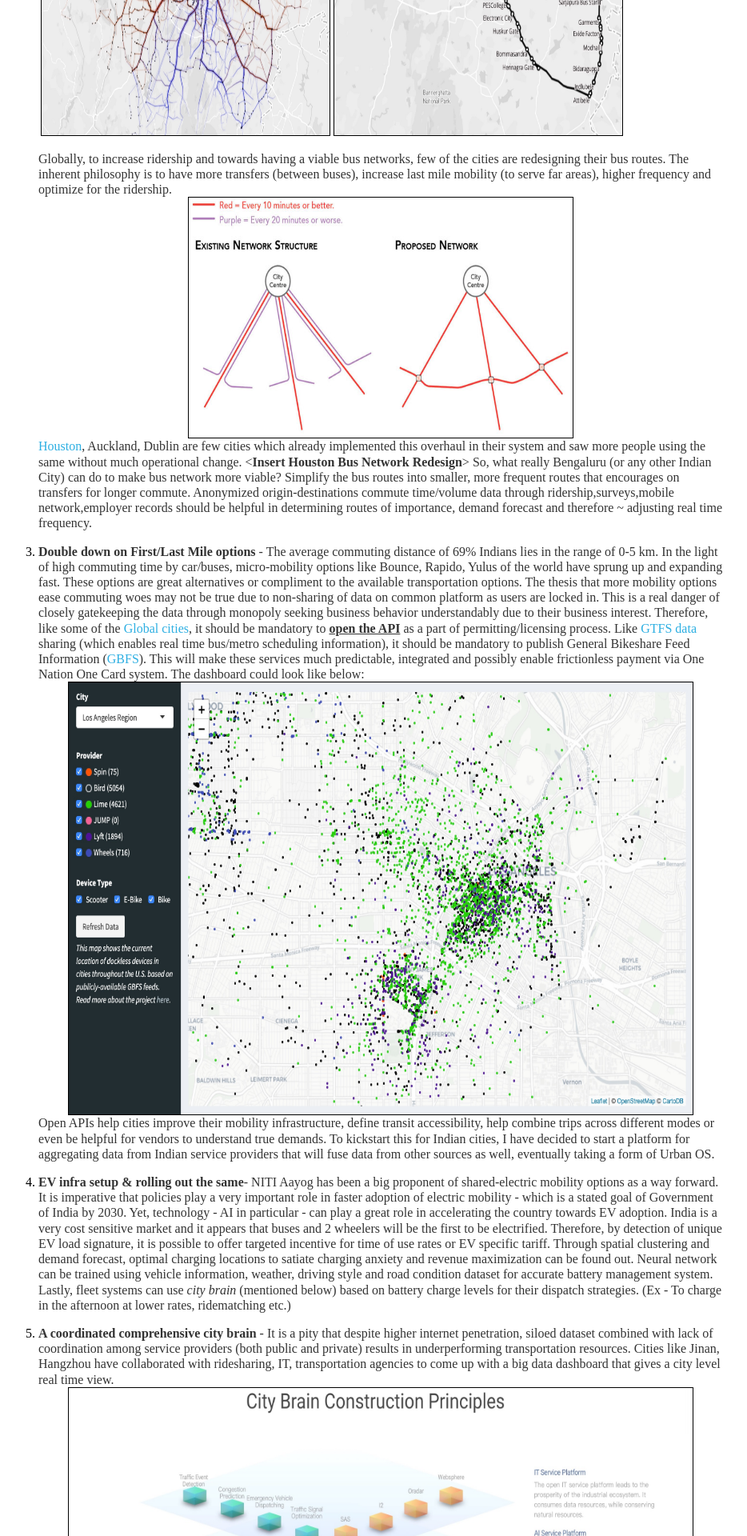
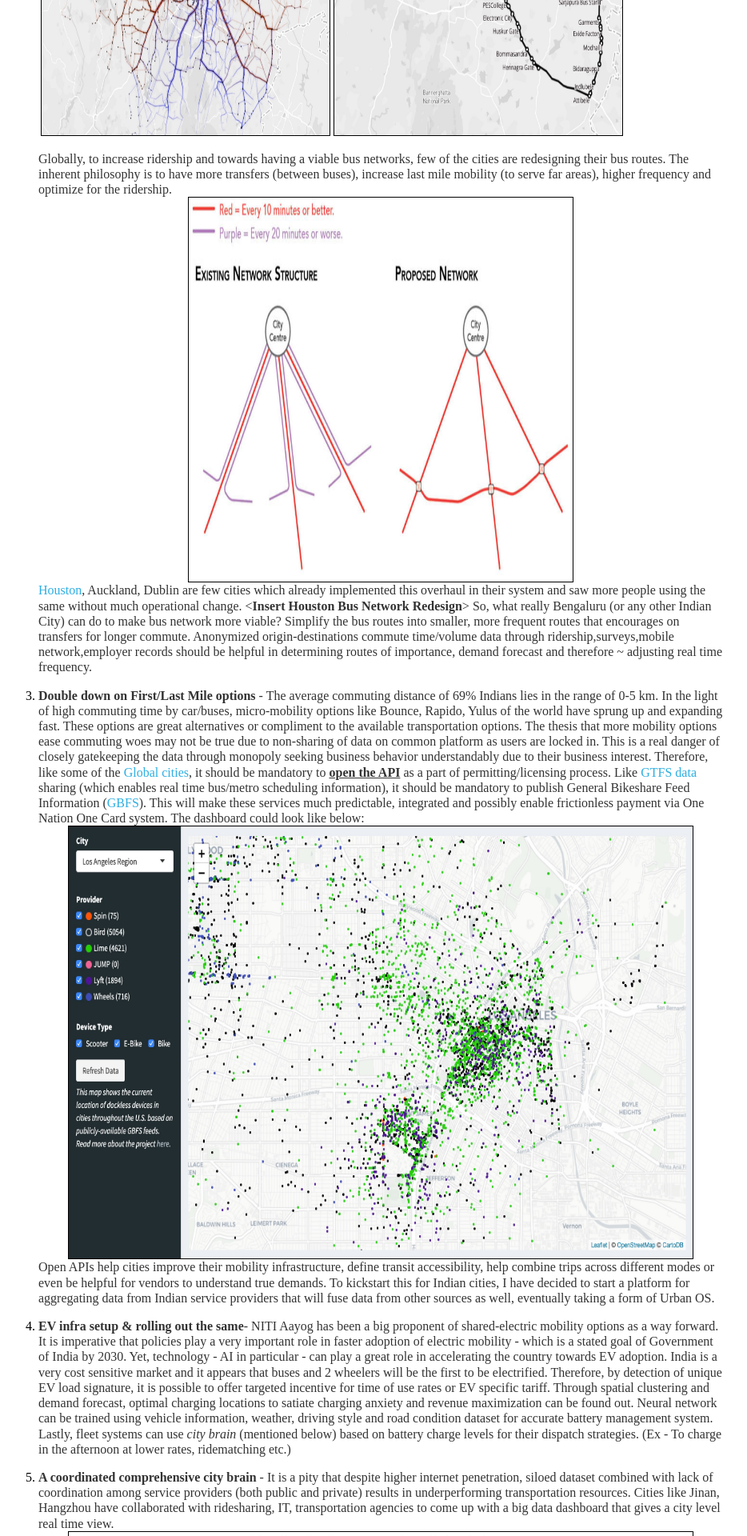
Before and after one commit to vikssai/vikssai.github.io, a Jekyll site: the page built from _posts/2019-11-1-Using_AI_to_decongest_India_City.md, in a window 1280 px wide. Shown: the part 1926-3846 px from the top of the page at 80% size, without its empty margins (184-1118 px from the left). Built offline with Jekyll 4.4.1, drawn with Linux system fonts in a browser that asks for light colours.

Commit message:
picture_size

```diff
--- a/css/main.css
+++ b/css/main.css
@@ -82,7 +82,7 @@ img[src*='#center_2rect'] {
     display: block;
     margin: auto;
     width:480px;
-    height:300px;
+    height:480px;
     border: 1px solid black;
 }
 img[src*='#center_lsqr'] {
```
